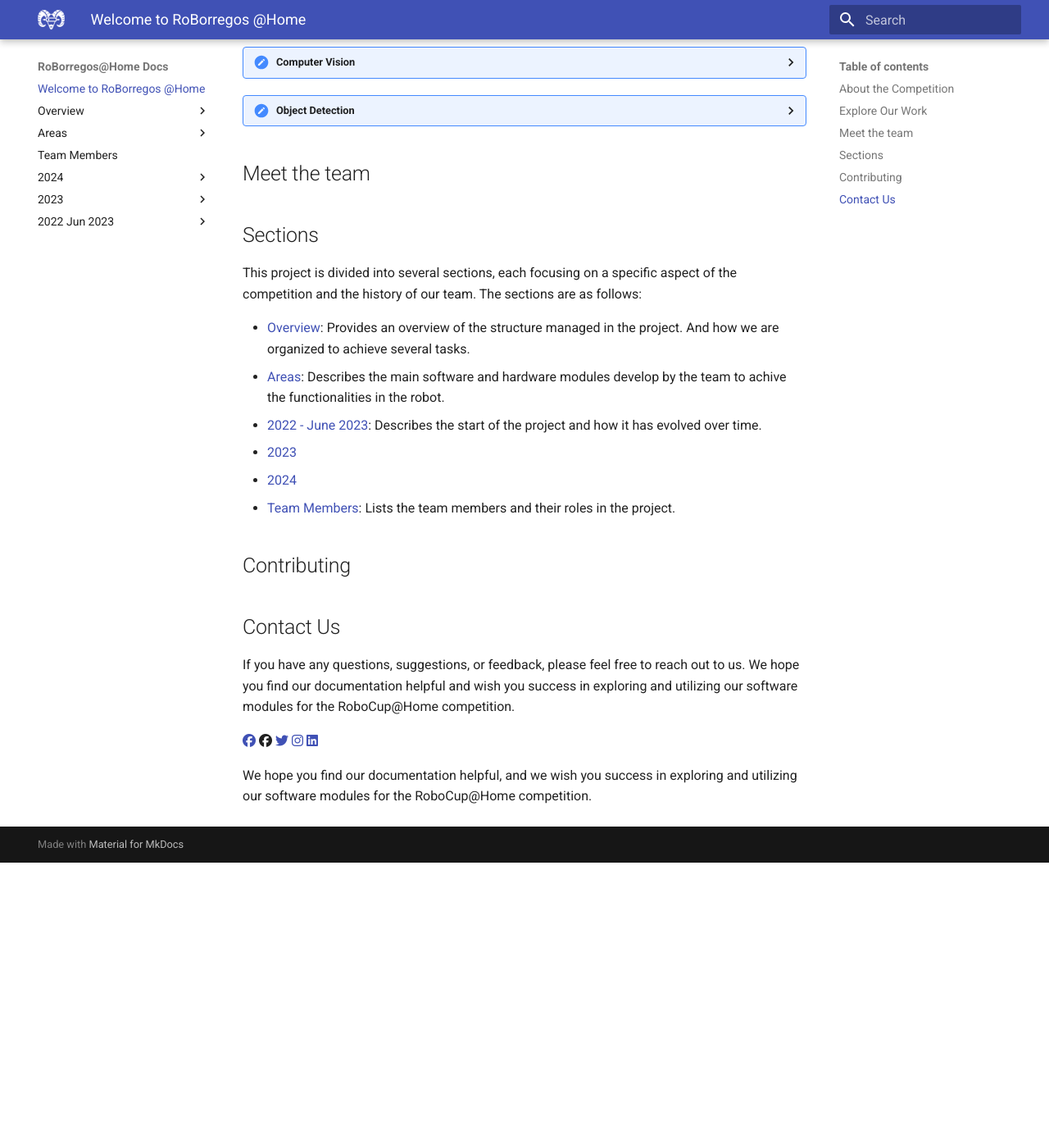
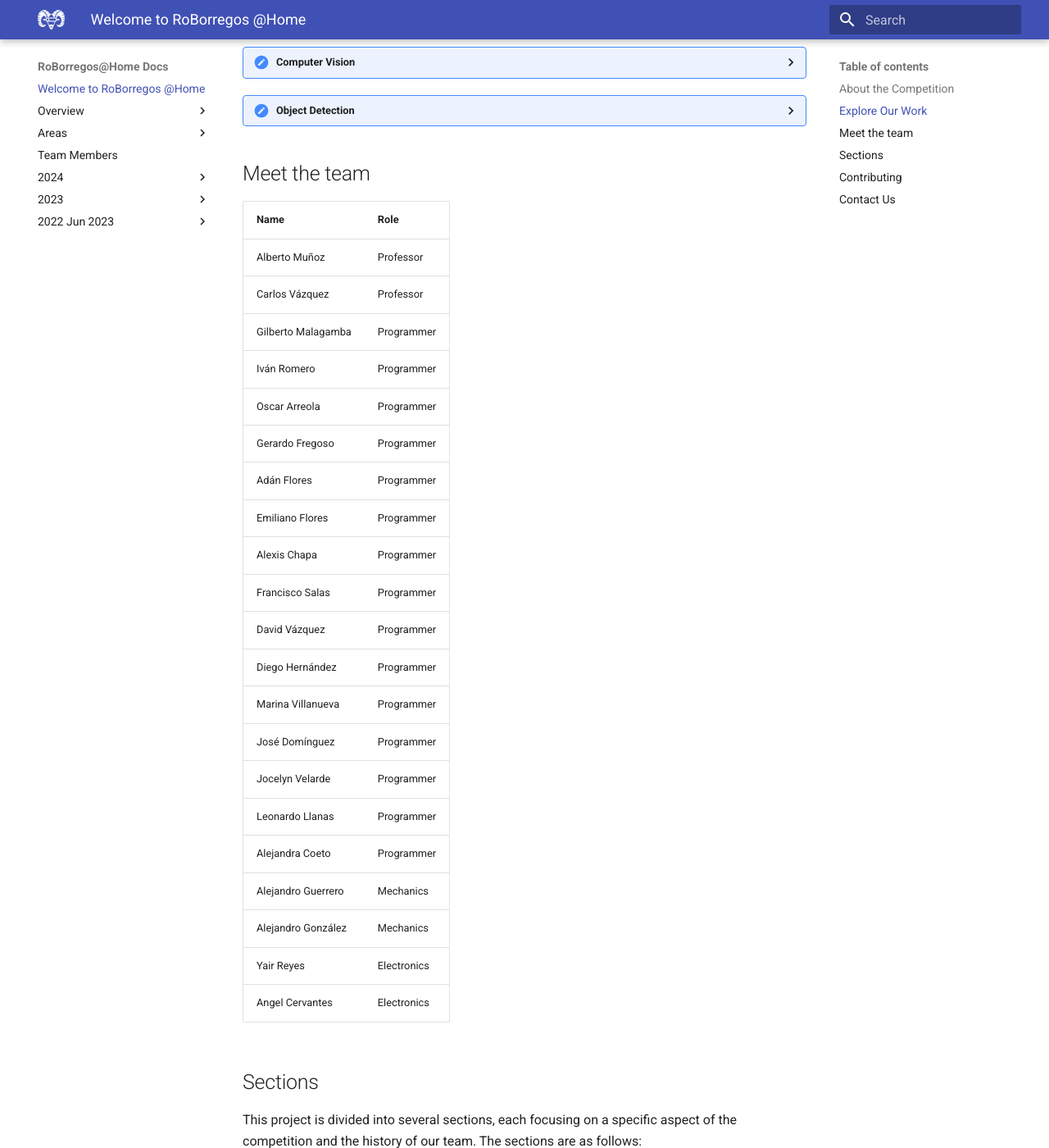
Before and after one commit to RoBorregos/Home-Docs, an MkDocs documentation site: the page built from docs/index.md, in a window 1280 px wide and 1400 px high, scrolled down 1150 px. Shown: the whole window at 82% size. Built offline with MkDocs 1.6.1 and Material for MkDocs 9.7.7, drawn with Linux system fonts in a browser that asks for light colours; nearby versions of some CDN libraries; before the commit the page ends 2202 px from its top, so only the background shows below that.

Commit message:
Update development team and added vision page

```diff
--- a/docs/index.md
+++ b/docs/index.md
@@ -3,7 +3,7 @@
 <script src="https://kit.fontawesome.com/db131c0a32.js" crossorigin="anonymous"></script>
 
 <p align="center">
-  <img src="/assets/logo.png" alt="RoBorregos Logo" width="200">
+  <img src="./assets/logo.png" alt="RoBorregos Logo" width="200">
 </p>
 
 Welcome to the @Home competition documentation of [RoBorregos](https://roborregos.com), Robotics Representative Team of [Tecnológico de Monterrey](https://tec.mx). This documentation serves as a guide for our project, which focuses on researching and developing a multiproposal modular service robot for the [RoboCup@Home](https://athome.robocup.org/) competition. Our goal is to create a comprehensive software architecture that enables robots to perform various tasks that humans typically handle on a daily basis and adapting this software architecture in affordable hardware.
@@ -124,6 +124,32 @@ document.addEventListener('DOMContentLoaded', () => {
 
 ## Meet the team
 
+
+| Name                       |  Role           |
+| -------------------------- | --------------- |
+| Alberto Muñoz | Professor |
+| Carlos Vázquez | Professor |
+| Gilberto Malagamba | Programmer |
+| Iván Romero | Programmer |
+| Oscar Arreola | Programmer |
+| Gerardo Fregoso | Programmer |
+| Adán Flores | Programmer |
+| Emiliano Flores | Programmer |
+| Alexis Chapa | Programmer |
+| Francisco Salas | Programmer |
+| David Vázquez | Programmer |
+| Diego Hernández | Programmer |
+| Marina Villanueva | Programmer |
+| José Domínguez | Programmer |
+| Jocelyn Velarde | Programmer |
+| Leonardo Llanas | Programmer |
+| Alejandra Coeto | Programmer|
+| Alejandro Guerrero | Mechanics|
+| Alejandro González | Mechanics|
+| Yair Reyes | Electronics|
+| Angel Cervantes | Electronics|
+
+
 ## Sections
 
 This project is divided into several sections, each focusing on a specific aspect of the competition and the history of our team. The sections are as follows:
```
Also changed, not shown: docs/2024/Vision/index.md (added).
